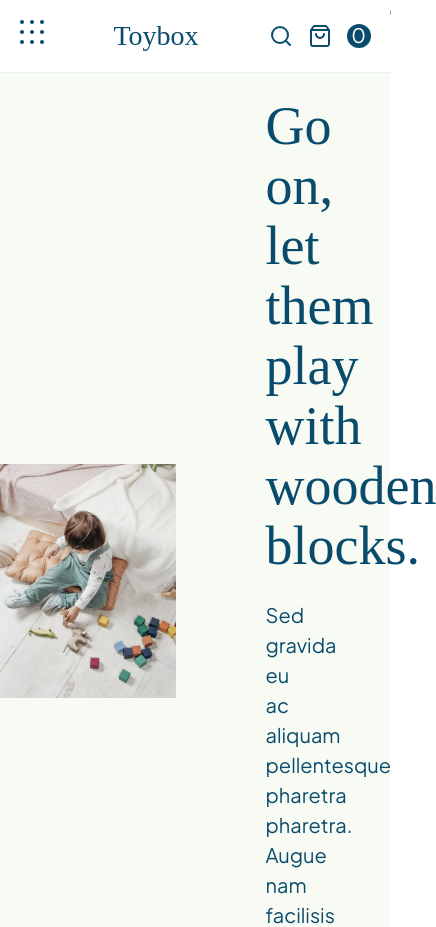
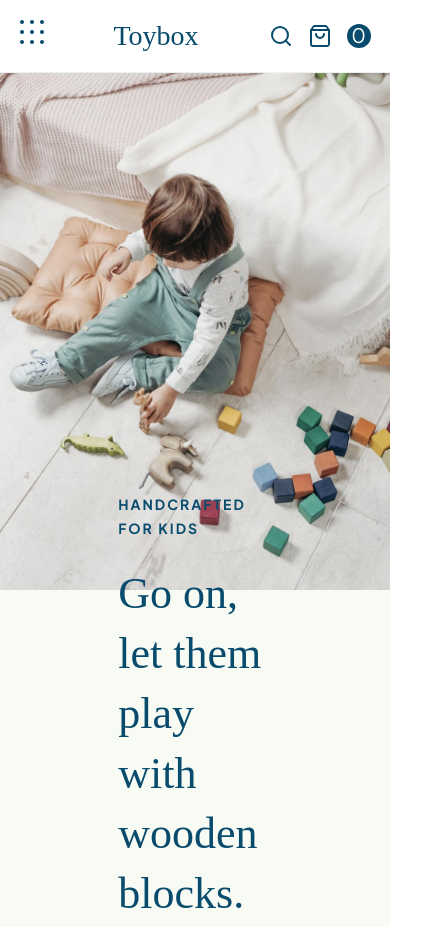
Before and after one commit to JoeLof/ecommerce-store, a plain HTML site: page index.html in a window 390 px wide. Shown: the top 927 px of the page, 436 px wide, since content can reach past the window. Drawn offline with Linux system fonts and the light colour scheme; files whose address does not match are found by name; a web font is replaced by a local one.

Commit message:
working on media queries

```diff
--- a/styles/sass/partials/_header.scss
+++ b/styles/sass/partials/_header.scss
@@ -6,6 +6,7 @@ header {
     display: flex;
     align-items: center;
     flex-wrap: wrap;
+    margin-top: 70px;
     .headerImgContainer {
         width: 45%;
     }
--- /dev/null
+++ b/styles/sass/partials/_mediaQueries.scss
@@ -0,0 +1,35 @@
+@use './variables';
+
+
+@media (max-width: 1000px) {
+    /* all of our styles for smaller DESKTOP devices will go within this breakpoint */
+    header {
+        .headerContentContainer {
+            padding: 0 50px;
+        }
+        h3 {
+            font-size: 2.2rem;
+        }
+    }
+
+
+}
+
+@media (max-width: 800px) {
+    /* all of our styles for TABLET devices will go within this breakpoint */
+    header {
+        flex-direction: column;
+        .headerImgContainer {
+            width: 100%;
+            height: 50vh;
+        }
+        .headerContentContainer {
+            width: 65%;
+        }
+    }
+
+}
+
+@media (max-width: 500px) {
+    /* all of our styles for MOBILE devices will go within this breakpoint */
+}
--- a/styles/sass/styles.scss
+++ b/styles/sass/styles.scss
@@ -5,6 +5,7 @@
 @use "./partials/nav";
 @use "./partials/header";
 @use './partials/categories';
+@use './partials/mediaQueries';
 
 
 
```
Also changed, not shown: styles/styles.css.
